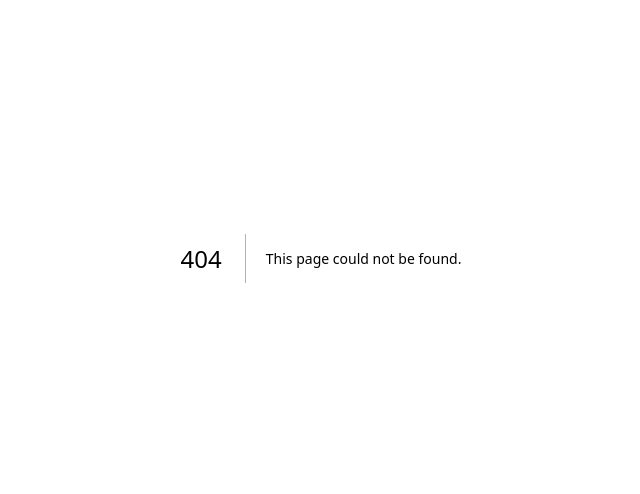
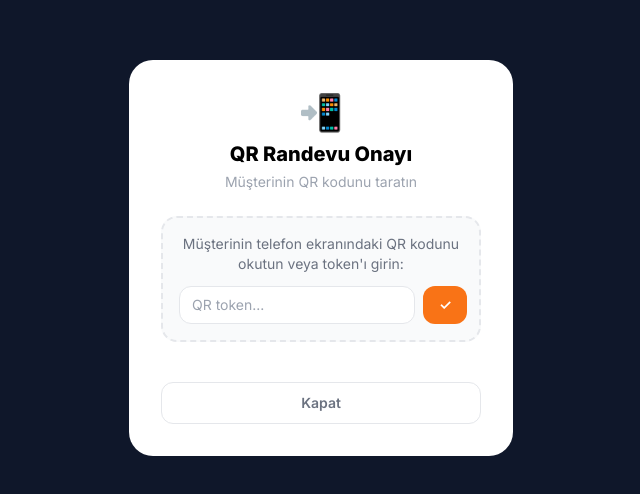
Before and after one commit to memofti/randevum, a Next.js app: page /qr-scan in a window 1280 px wide. Before the commit this address had no page. Shown: the part 142-636 px from the top of the page, without its empty margins (319-959 px from the left). Built offline with nearby package versions, Linux system fonts and the light colour scheme.

Commit message:
feat: QR check-in sistemi — /qr/[token] + /qr-scan + müşteri QR görüntüleme

```diff
--- a/app/customer/page.js
+++ b/app/customer/page.js
@@ -63,6 +63,7 @@ export default function CustomerPage() {
   const [savingProfile, setSavingProfile] = useState(false)
   // Yorum sistemi
   const [reviewModal, setReviewModal] = useState(null)
+  const [qrModal, setQrModal] = useState(null)
   const [reviewForm, setReviewForm] = useState({ rating: 5, comment: '' })
   const [submittingReview, setSubmittingReview] = useState(false)
 
@@ -371,6 +372,20 @@ export default function CustomerPage() {
 
   return (
     <div className="min-h-screen bg-gray-50 flex flex-col">
+      {/* QR KOD MODAL */}
+      {qrModal && (
+        <div className="fixed inset-0 bg-black/60 z-[80] flex items-center justify-center p-4" onClick={e=>e.target===e.currentTarget&&setQrModal(null)}>
+          <div className="bg-white rounded-2xl p-6 w-full max-w-xs text-center shadow-2xl">
+            <div className="font-bold mb-1">{qrModal.businesses?.name}</div>
+            <div className="text-xs text-gray-500 mb-4">{new Date(qrModal.appointment_date).toLocaleDateString('tr-TR',{day:'numeric',month:'long'})} · {String(qrModal.appointment_time).slice(0,5)}</div>
+            <div className="bg-gray-50 rounded-xl p-3 mb-4 inline-block">
+              <img src={'https://api.qrserver.com/v1/create-qr-code/?size=200x200&data='+encodeURIComponent(window.location.origin+'/qr/'+(qrModal.qr_token||qrModal.id))} alt="QR" className="w-48 h-48 mx-auto"/>
+            </div>
+            <p className="text-xs text-gray-400 mb-4">Firmaya gelince bu QR kodu okutun</p>
+            <button onClick={()=>setQrModal(null)} className="w-full py-2.5 border border-gray-200 rounded-xl text-sm font-semibold">Kapat</button>
+          </div>
+        </div>
+      )}
       {toast && <div className="fixed bottom-6 right-6 z-50 bg-slate-800 text-white px-4 py-3 rounded-xl text-sm font-semibold shadow-xl animate-in slide-in-from-bottom-2">{toast}</div>}
 
       {/* YORUM MODAL */}
@@ -1037,8 +1052,9 @@ export default function CustomerPage() {
                           <div className="flex gap-2 mt-3 pt-3 border-t border-gray-50">
                             <button onClick={()=>{
                               if(window.confirm('Randevuyu iptal etmek istediğinize emin misiniz?')) cancelAppt(a.id)
-                            }} className="flex-1 text-xs px-3 py-1.5 rounded-lg bg-red-50 text-red-600 border border-red-200 hover:bg-red-100 font-semibold">✗ İptal Et</button>
-                            <button onClick={()=>setTab('map')} className="flex-1 text-xs px-3 py-1.5 rounded-lg bg-blue-50 text-blue-600 border border-blue-200 hover:bg-blue-100 font-semibold">🗺️ Yol Tarifi</button>
+                            }} className="flex-1 text-xs px-3 py-1.5 rounded-lg bg-red-50 text-red-600 border border-red-200 hover:bg-red-100 font-semibold">✗ İptal</button>
+                            <button onClick={()=>setTab('map')} className="flex-1 text-xs px-3 py-1.5 rounded-lg bg-blue-50 text-blue-600 border border-blue-200 hover:bg-blue-100 font-semibold">🗺️ Yol</button>
+                            {a.qr_token && <button onClick={()=>setQrModal(a)} className="flex-1 text-xs px-3 py-1.5 rounded-lg bg-purple-50 text-purple-600 border border-purple-200 hover:bg-purple-100 font-semibold">📲 QR</button>}
                           </div>
                         </div>
                       )
@@ -1062,10 +1078,12 @@ export default function CustomerPage() {
                         <div className="flex flex-col items-end gap-1.5 flex-shrink-0">
                           <Bdg s={a.status} />
                           {a.status === 'completed' && (
-                            <button onClick={() => { setReviewModal(a); setReviewForm({ rating: 5, comment: '' }) }}
-                              className="text-xs px-2.5 py-1 rounded-lg bg-amber-50 text-amber-600 border border-amber-200 hover:bg-amber-100 font-semibold">
-                              ⭐ Değerlendir
-                            </button>
+                            <div className="flex gap-1.5">
+                              <button onClick={() => { setReviewModal(a); setReviewForm({ rating: 5, comment: '' }) }}
+                                className="text-xs px-2.5 py-1 rounded-lg bg-amber-50 text-amber-600 border border-amber-200 hover:bg-amber-100 font-semibold">
+                                ⭐ Değerlendir
+                              </button>
+                            </div>
                           )}
                         </div>
                       </div>
--- /dev/null
+++ b/app/qr-scan/page.js
@@ -0,0 +1,68 @@
+'use client'
+import { useState, useEffect, useRef } from 'react'
+
+export default function QRScanPage() {
+  const [manualToken, setManualToken] = useState('')
+  const [status, setStatus] = useState(null)
+  const [loading, setLoading] = useState(false)
+
+  const handleCheck = async (token) => {
+    if (!token.trim()) return
+    setLoading(true)
+    setStatus(null)
+    try {
+      const r = await fetch(process.env.NEXT_PUBLIC_SUPABASE_URL + '/functions/v1/qr-checkin', {
+        method: 'POST',
+        headers: { 'Content-Type': 'application/json', 'apikey': process.env.NEXT_PUBLIC_SUPABASE_ANON_KEY },
+        body: JSON.stringify({ qr_token: token.trim() })
+      })
+      const d = await r.json()
+      setStatus(d)
+    } catch(e) {
+      setStatus({ error: 'Bağlantı hatası' })
+    }
+    setLoading(false)
+  }
+
+  return (
+    <div className="min-h-screen bg-slate-900 flex items-center justify-center p-4">
+      <div className="bg-white rounded-3xl p-8 max-w-sm w-full">
+        <div className="text-center mb-6">
+          <div className="text-4xl mb-2">📲</div>
+          <h1 className="text-xl font-extrabold">QR Randevu Onayı</h1>
+          <p className="text-sm text-gray-400 mt-1">Müşterinin QR kodunu taratın</p>
+        </div>
+        <div className="bg-gray-50 rounded-2xl p-4 text-center mb-6 border-2 border-dashed border-gray-200">
+          <p className="text-sm text-gray-500 mb-3">Müşterinin telefon ekranındaki QR kodunu okutun veya token'ı girin:</p>
+          <div className="flex gap-2">
+            <input placeholder="QR token..." value={manualToken} onChange={e=>setManualToken(e.target.value)}
+              onKeyDown={e=>e.key==='Enter'&&handleCheck(manualToken)}
+              className="flex-1 px-3 py-2 border border-gray-200 rounded-xl text-sm outline-none focus:border-orange-400"/>
+            <button onClick={()=>handleCheck(manualToken)} disabled={loading}
+              className="px-4 py-2 bg-orange-500 hover:bg-orange-600 text-white text-sm font-bold rounded-xl">
+              {loading?'...':'✓'}
+            </button>
+          </div>
+        </div>
+        {status && (
+          <div className={'rounded-2xl p-4 text-center '+(status.success?'bg-green-50 border border-green-200':status.error?.includes('zaten')?'bg-amber-50 border border-amber-200':'bg-red-50 border border-red-200')}>
+            <div className="text-2xl mb-2">{status.success?'✅':status.error?.includes('zaten')?'⚠️':'❌'}</div>
+            <div className={'font-bold '+(status.success?'text-green-700':status.error?.includes('zaten')?'text-amber-700':'text-red-700')}>
+              {status.success?'Randevu Tamamlandı!':status.error}
+            </div>
+            {status.success && (
+              <div className="mt-3 space-y-1 text-sm text-left">
+                <div className="flex justify-between"><span className="text-gray-500">Müşteri</span><span className="font-semibold">{status.customer}</span></div>
+                <div className="flex justify-between"><span className="text-gray-500">Hizmet</span><span className="font-semibold">{status.service}</span></div>
+                <div className="flex justify-between"><span className="text-gray-500">Saat</span><span className="font-semibold">{status.time}</span></div>
+              </div>
+            )}
+          </div>
+        )}
+        <button onClick={()=>window.close()} className="w-full mt-4 py-2.5 border border-gray-200 rounded-xl text-sm font-semibold text-gray-500 hover:bg-gray-50">
+          Kapat
+        </button>
+      </div>
+    </div>
+  )
+}
--- /dev/null
+++ b/app/qr/[token]/page.js
@@ -0,0 +1,71 @@
+'use client'
+import { useState, useEffect } from 'react'
+import { useParams } from 'next/navigation'
+
+export default function QRCheckIn() {
+  const params = useParams()
+  const token = params.token
+  const [status, setStatus] = useState('loading') // loading | success | error | already
+  const [data, setData] = useState(null)
+  const [msg, setMsg] = useState('')
+
+  useEffect(() => {
+    if (!token) return
+    fetch(process.env.NEXT_PUBLIC_SUPABASE_URL + '/functions/v1/qr-checkin', {
+      method: 'POST',
+      headers: { 'Content-Type': 'application/json', 'apikey': process.env.NEXT_PUBLIC_SUPABASE_ANON_KEY },
+      body: JSON.stringify({ qr_token: token })
+    })
+    .then(r => r.json())
+    .then(d => {
+      if (d.success) { setStatus('success'); setData(d) }
+      else if (d.error?.includes('zaten')) { setStatus('already'); setMsg(d.error) }
+      else { setStatus('error'); setMsg(d.error || 'Bilinmeyen hata') }
+    })
+    .catch(() => { setStatus('error'); setMsg('Sunucu hatası') })
+  }, [token])
+
+  return (
+    <div className="min-h-screen bg-gradient-to-br from-slate-800 to-slate-900 flex items-center justify-center p-4">
+      <div className="bg-white rounded-3xl p-8 max-w-sm w-full text-center shadow-2xl">
+        {status === 'loading' && (
+          <>
+            <div className="w-12 h-12 border-4 border-gray-200 border-t-orange-500 rounded-full animate-spin mx-auto mb-4"/>
+            <div className="font-bold text-gray-600">Randevu doğrulanıyor...</div>
+          </>
+        )}
+        {status === 'success' && (
+          <>
+            <div className="text-6xl mb-4">✅</div>
+            <div className="text-xl font-extrabold text-green-600 mb-2">Randevu Tamamlandı!</div>
+            <div className="bg-green-50 rounded-2xl p-4 mb-4 text-left space-y-2">
+              <div className="flex justify-between text-sm"><span className="text-gray-500">Müşteri</span><span className="font-bold">{data?.customer}</span></div>
+              <div className="flex justify-between text-sm"><span className="text-gray-500">Hizmet</span><span className="font-bold">{data?.service}</span></div>
+              <div className="flex justify-between text-sm"><span className="text-gray-500">Tarih</span><span className="font-bold">{new Date(data?.date).toLocaleDateString('tr-TR', {day:'numeric',month:'long'})}</span></div>
+              <div className="flex justify-between text-sm"><span className="text-gray-500">Saat</span><span className="font-bold">{data?.time}</span></div>
+            </div>
+            <div className="text-xs text-gray-400">Randevu başarıyla işaretlendi</div>
+          </>
+        )}
+        {status === 'already' && (
+          <>
+            <div className="text-6xl mb-4">⚠️</div>
+            <div className="text-xl font-extrabold text-amber-600 mb-2">Zaten İşlendi</div>
+            <div className="text-sm text-gray-500">{msg}</div>
+          </>
+        )}
+        {status === 'error' && (
+          <>
+            <div className="text-6xl mb-4">❌</div>
+            <div className="text-xl font-extrabold text-red-600 mb-2">Hata</div>
+            <div className="text-sm text-gray-500">{msg}</div>
+          </>
+        )}
+        <div className="mt-6 flex items-center justify-center gap-2 text-xs text-gray-400">
+          <div className="w-4 h-4 rounded-md bg-orange-500 flex items-center justify-center text-white text-xs">📅</div>
+          RandevuApp
+        </div>
+      </div>
+    </div>
+  )
+}
```
